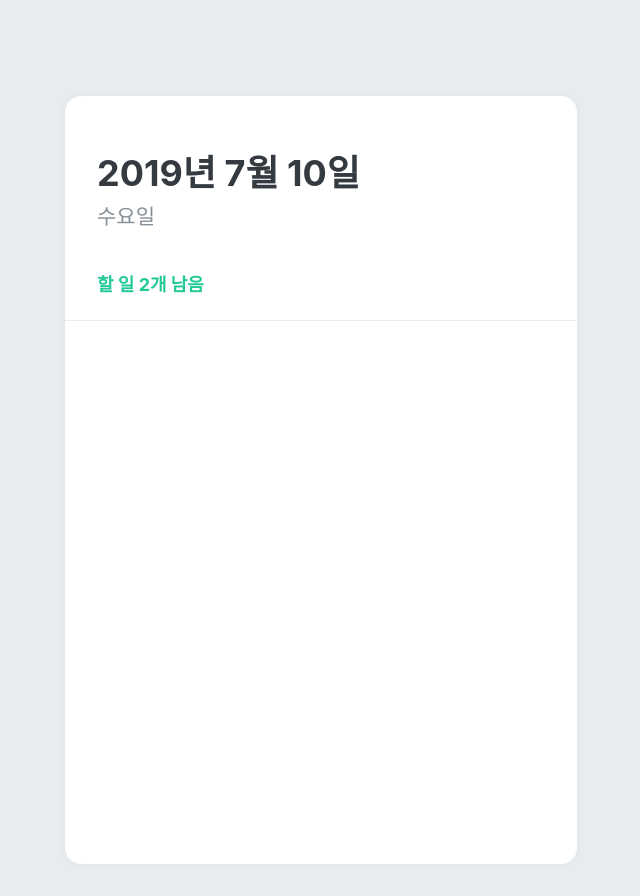
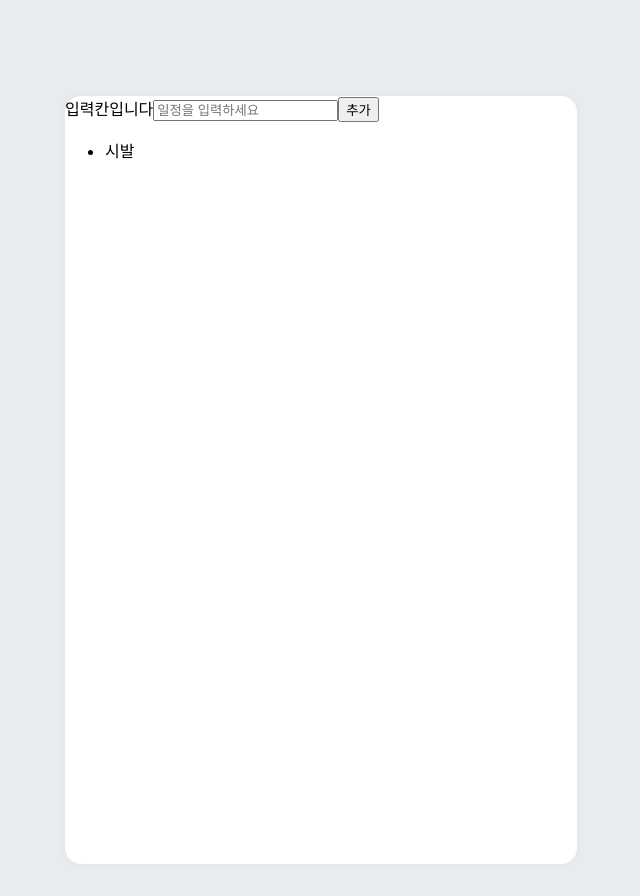
Before and after one commit to IGhost-P/DoneList, a React (Create React App) app in the folder donelist/: page / in a window 1280 px wide. Shown: the whole page, without its empty margins (319-959 px from the left). Built offline with nearby package versions, Linux system fonts and the light colour scheme.

Commit message:
donelist에서 관리 해야하나? 여튼 책을 다시 봐보자

```diff
--- a/donelist/src/App.js
+++ b/donelist/src/App.js
@@ -1,5 +1,6 @@
 import React from 'react';
 import { createGlobalStyle } from 'styled-components';
+import Loding from './component/Loding';
 import TodoHead from './component/TodoHead';
 import TodoTemplate from './component/TodoTemplate';
 
@@ -14,7 +15,8 @@ function App() {
     <>
       <GlobalStyle />
       <TodoTemplate>
-        <TodoHead />
+        {/* <TodoHead /> */}
+        <Loding />
       </TodoTemplate>
     </>
   );
--- a/donelist/src/component/Loding.js
+++ b/donelist/src/component/Loding.js
@@ -1,24 +1,27 @@
 import React, { useState } from 'react'
 
 function Loding() {
-    const [list, listState] = useState(
-        [
-            { id: 1, text: '시발' }
-        ]);
+    const [list, listState] = useState([
+
+        { id: 1, text: '시발' }
+    ]);
 
     const [inputText, setinputText] = useState('');
     const [nextId, setNextId] = useState(2);
     const onChange = e => setinputText(e.target.value);
-    const { id, text } = list
+    console.log(inputText);
+    console.log(nextId);
+    const { id, text } = list;
     const onClick = () => {
-        const nextList = {
+        const nextList = [{
             ...list,
-            [id]: nextId,
-            [text]: inputText
-        }
+            id: nextId,
+            text: inputText
+        }]
         listState(nextList)
         setinputText('')
-
+        console.log(list);
+        console.log(nextList);
 
     }
     const doneList = list.map(done => <li key={done.id}>{done.text}</li>)
```
Also changed, not shown: donelist/src/component/DoneList.js (added, +11 -0 lines), 1 other file (tests, documents, lock files or other folders).
